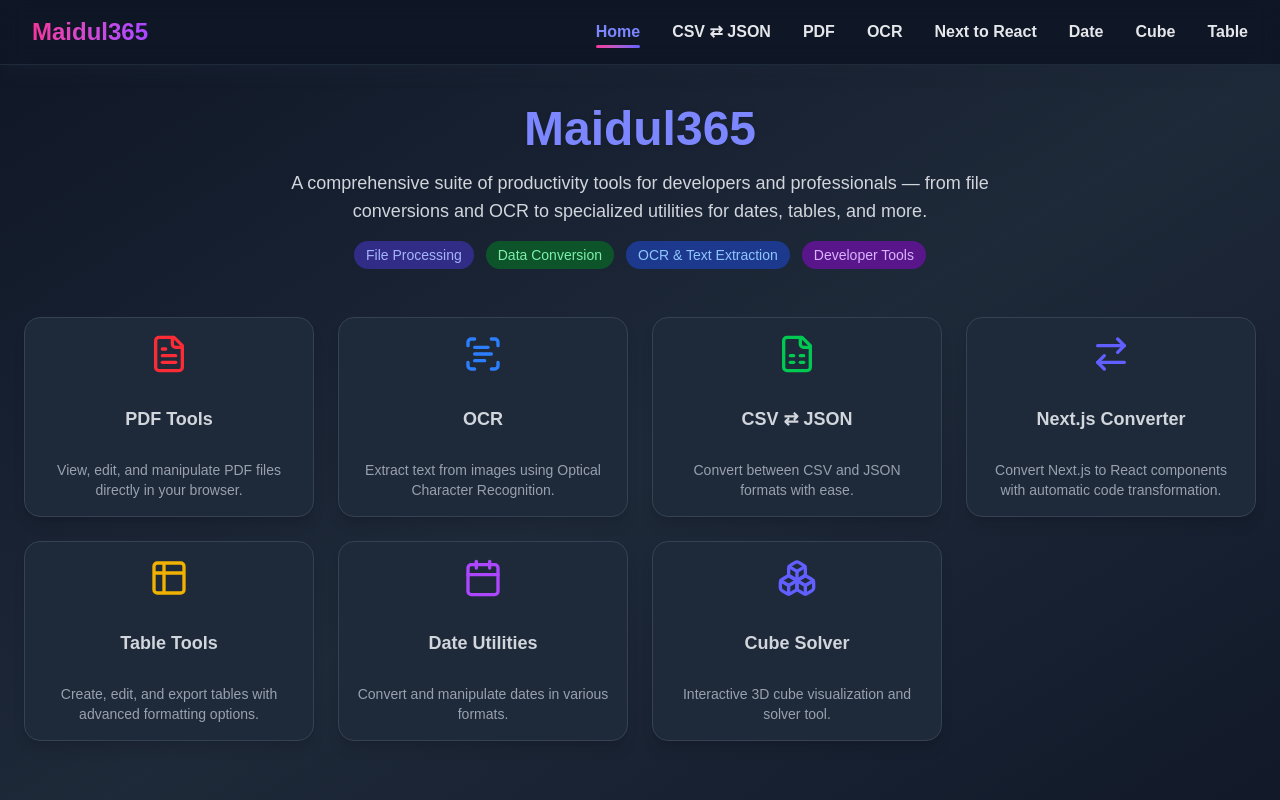
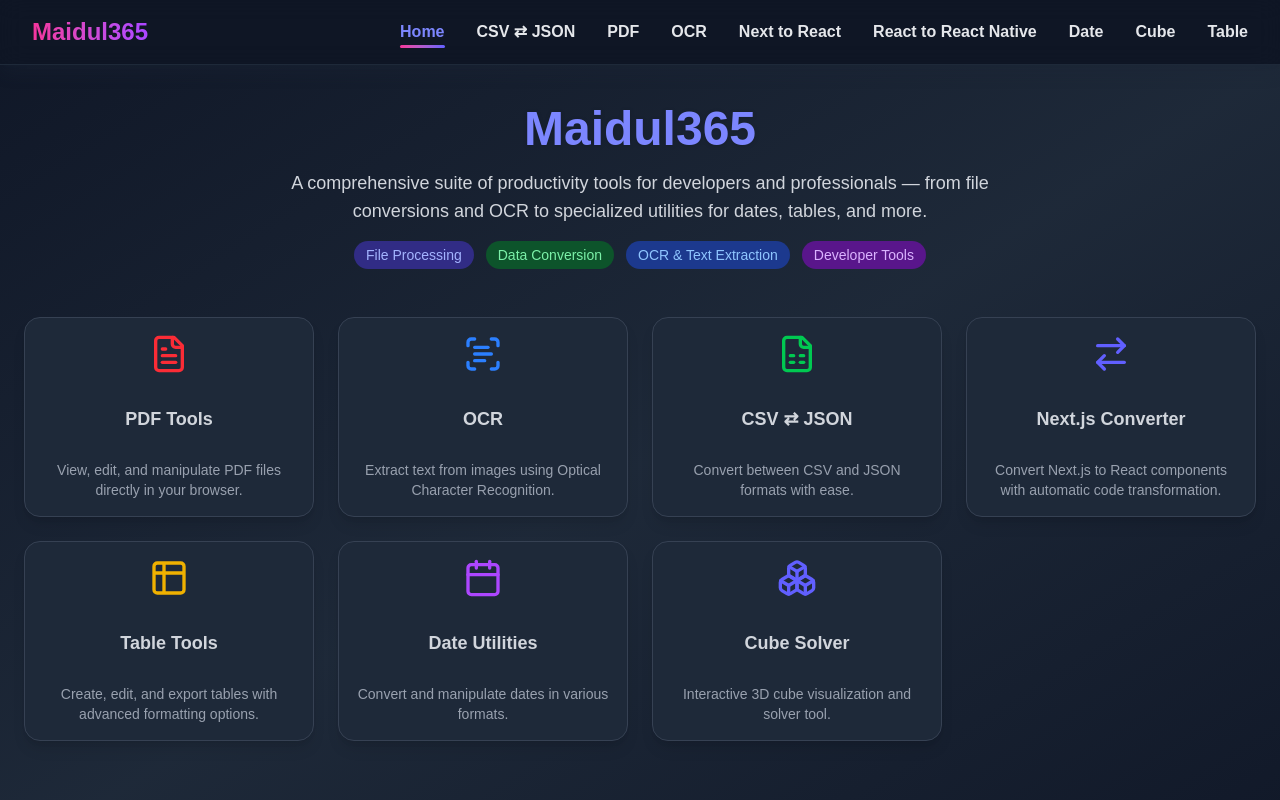
Before and after one commit to ultimate365/maidul365, a Next.js app: page / in a window 1280 px wide. Built offline with nearby package versions, Linux system fonts and the light colour scheme.

Commit message:
Update Navbar.tsx

```diff
--- a/app/Navbar.tsx
+++ b/app/Navbar.tsx
@@ -14,7 +14,7 @@
     { href: "/csvToJson", label: "CSV ⇄ JSON" },
     { href: "/pdf", label: "PDF" },
     { href: "/ocr", label: "OCR" },
-    { href: "/nextToReact", label: "Next to React" },
+    { href: "/nextToReact", label: "Next to React" },{ href: "/react2native", label: "React to React Native" },
     { href: "/milli", label: "Date" },
     { href: "/cuber", label: "Cube" },
     { href: "/table", label: "Table" },
```
